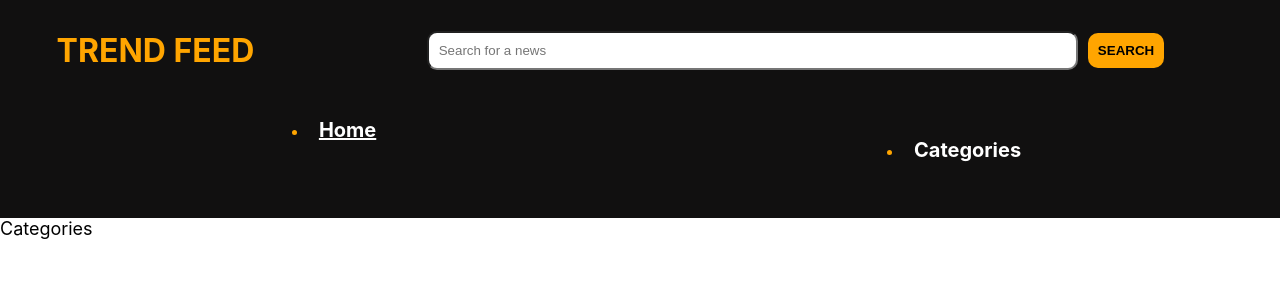
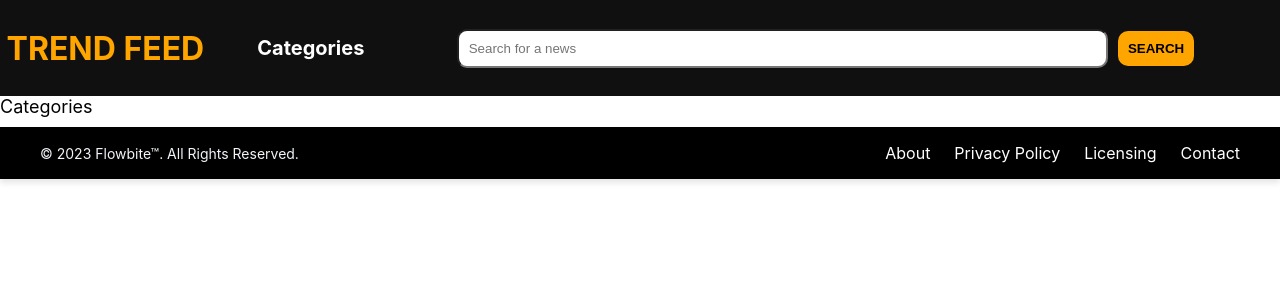
Before and after one commit to Poushik11/TrendFeed, a React (Create React App) app: page /categories in a window 1280 px wide. Shown: the top 300 px of the page. Built offline with nearby package versions, Linux system fonts and the light colour scheme.

Commit message:
"Footer Added"

```diff
--- a/package.json
+++ b/package.json
@@ -7,6 +7,7 @@
     "@testing-library/react": "^13.4.0",
     "@testing-library/user-event": "^13.5.0",
     "axios": "^1.7.2",
+    "flowbite-react": "^0.9.0",
     "react": "^18.3.1",
     "react-dom": "^18.3.1",
     "react-icons": "^5.2.1",
--- /dev/null
+++ b/src/components/Footer/Footer.css
@@ -0,0 +1,77 @@
+.footer {
+  /* background-color: white; */
+  /* border-radius: 0.5rem; */
+  box-shadow: 0 4px 6px rgba(0, 0, 0, 0.1);
+  /* margin: 1rem; */
+  padding: 1rem;
+  color: white;
+  margin-top: 10px;
+}
+
+.footer.dark {
+  background-color: black; /* dark:bg-gray-800 */
+}
+
+.container {
+  max-width: 1200px; /* max-w-screen-xl */
+  margin: 0 auto;
+  display: flex;
+  flex-direction: column;
+  align-items: center;
+  justify-content: space-between;
+}
+
+.container.md {
+  flex-direction: row;
+}
+
+.text {
+  font-size: 0.875rem; /* text-sm */
+  color: #f1f4f9; /* text-gray-500 */
+  text-align: center;
+  margin-bottom: 1rem;
+}
+
+.text.dark {
+  color: #f4f7fc; /* dark:text-gray-400 */
+}
+
+.link {
+  color: inherit;
+  text-decoration: none;
+}
+
+.link:hover {
+  text-decoration: underline;
+}
+
+.menu {
+  display: flex;
+  flex-wrap: wrap;
+  justify-content: center;
+  list-style: none;
+  padding: 0;
+  margin: 0;
+}
+
+.menu li {
+  margin-right: 1rem; /* me-4 */
+}
+
+.menu li:last-child {
+  margin-right: 0;
+}
+
+@media (min-width: 768px) {
+  .container {
+    flex-direction: row;
+  }
+
+  .menu li {
+    margin-right: 1.5rem; /* md:me-6 */
+  }
+
+  .text {
+    margin-bottom: 0;
+  }
+}
--- /dev/null
+++ b/src/components/Footer/Footer.jsx
@@ -0,0 +1,42 @@
+import React from "react";
+import "./Footer.css";
+
+const Footer = () => {
+  return (
+    <footer className="footer dark">
+      <div className="container">
+        <span className="text">
+          &copy; 2023{" "}
+          <a href="https://flowbite.com/" className="link">
+            Flowbite™
+          </a>
+          . All Rights Reserved.
+        </span>
+        <ul className="menu">
+          <li>
+            <a href="#" className="link">
+              About
+            </a>
+          </li>
+          <li>
+            <a href="#" className="link">
+              Privacy Policy
+            </a>
+          </li>
+          <li>
+            <a href="#" className="link">
+              Licensing
+            </a>
+          </li>
+          <li>
+            <a href="#" className="link">
+              Contact
+            </a>
+          </li>
+        </ul>
+      </div>
+    </footer>
+  );
+};
+
+export default Footer;
--- a/src/components/Header/Header.jsx
+++ b/src/components/Header/Header.jsx
@@ -1,6 +1,6 @@
 import React, { useState } from "react";
 import styles from "./Header.module.css";
-import Navbar from "../Navbar/Navbar";
+// import Navbar from "../Navbar/Navbar";
 import { useNavigate } from "react-router-dom";
 const Header = () => {
   const [search, setSearch] = useState("");
@@ -10,10 +10,58 @@ const Header = () => {
     navigate("/search", { state: search });
     setSearch("");
   };
+  const goToHome = (e) => {
+    e.preventDefault();
+    navigate("/");
+  };
   return (
     <div className={styles.container}>
       <div className={styles.top}>
-        <h1>TREND FEED</h1>
+        <h1 onClick={goToHome} className={styles.title}>
+          TREND FEED
+        </h1>
+        <ul className={styles.topUl}>
+          <li>
+            <p>Categories</p>
+            <ul className={styles.bottomUl}>
+              <li
+                onClick={() =>
+                  navigate("/categories", { state: { category: "business" } })
+                }
+              >
+                Business
+              </li>
+              <li
+                onClick={() =>
+                  navigate("/categories", { state: { category: "general" } })
+                }
+              >
+                General
+              </li>
+              <li
+                onClick={() =>
+                  navigate("/categories", { state: { category: "health" } })
+                }
+              >
+                Health
+              </li>
+              <li
+                onClick={() =>
+                  navigate("/categories", { state: { category: "science" } })
+                }
+              >
+                Science
+              </li>
+              <li
+                onClick={() =>
+                  navigate("/categories", { state: { category: "sports" } })
+                }
+              >
+                Sports
+              </li>
+            </ul>
+          </li>
+        </ul>
         <form onSubmit={handleSubmit}>
           <input
             className={styles.search}
@@ -25,7 +73,7 @@ const Header = () => {
           <button type="submit">SEARCH</button>
         </form>
       </div>
-      <Navbar />
+      {/* <Navbar /> */}
     </div>
   );
 };
--- a/src/components/Header/Header.module.css
+++ b/src/components/Header/Header.module.css
@@ -4,7 +4,10 @@
   color: orange;
   display: flex;
   flex-direction: column;
-  padding: 10px;
+  /* padding: 10px; */
+}
+.title {
+  cursor: pointer;
 }
 form {
   width: 70%;
@@ -32,6 +35,9 @@ button {
   font-weight: 700;
   cursor: pointer;
 }
+ul {
+  list-style-type: none;
+}
 @media screen and (max-width: 575px) {
   form {
     flex-direction: column;
@@ -46,3 +52,54 @@ button {
     flex-direction: column;
   }
 }
+.topUl {
+  display: flex;
+  justify-content: space-around;
+}
+.topUl li {
+  position: relative;
+}
+.topUl li:hover ul {
+  display: block;
+  background-color: black;
+  color: white;
+}
+.topUl a {
+  display: block;
+  padding: 10px;
+  color: white;
+  font-weight: 700;
+  font-size: 20px;
+}
+p {
+  display: block;
+  /* padding: 10px; */
+  color: white;
+  font-weight: 700;
+  font-size: 20px;
+}
+.bottomUl {
+  display: none;
+  position: absolute;
+  z-index: 1;
+}
+.bottomUl li {
+  width: 10rem;
+  padding: 10px;
+  color: white;
+  font-weight: 500;
+  text-align: center;
+  border-bottom: 1px solid orange;
+  cursor: pointer;
+}
+@media screen and (max-width: 575px) {
+  .topUl {
+    flex-direction: column;
+    justify-content: center;
+    align-items: center;
+  }
+  .topUl li {
+    width: 80%;
+    border-bottom: 1px solid orange;
+  }
+}
--- a/src/components/Navbar/Navbar.module.css
+++ b/src/components/Navbar/Navbar.module.css
@@ -19,7 +19,7 @@
 }
 p {
   display: block;
-  padding: 10px;
+  /* padding: 10px; */
   color: white;
   font-weight: 700;
   font-size: 20px;
--- a/src/routes/AppRouter.jsx
+++ b/src/routes/AppRouter.jsx
@@ -1,6 +1,7 @@
 import React from "react";
 import { BrowserRouter, Routes, Route } from "react-router-dom";
 import Header from "../components/Header/Header";
+import Footer from "../components/Footer/Footer";
 import Home from "../pages/home/Home";
 import Search from "../pages/search/Search";
 import Categories from "../pages/categories/Categories";
@@ -14,6 +15,7 @@ const AppRouter = () => {
         <Route path="/search" element={<Search />} />
         <Route path="/categories" element={<Categories />} />
       </Routes>
+      <Footer />
     </BrowserRouter>
   );
 };
```
Also changed, not shown: 1 other file (tests, documents, lock files or other folders).
